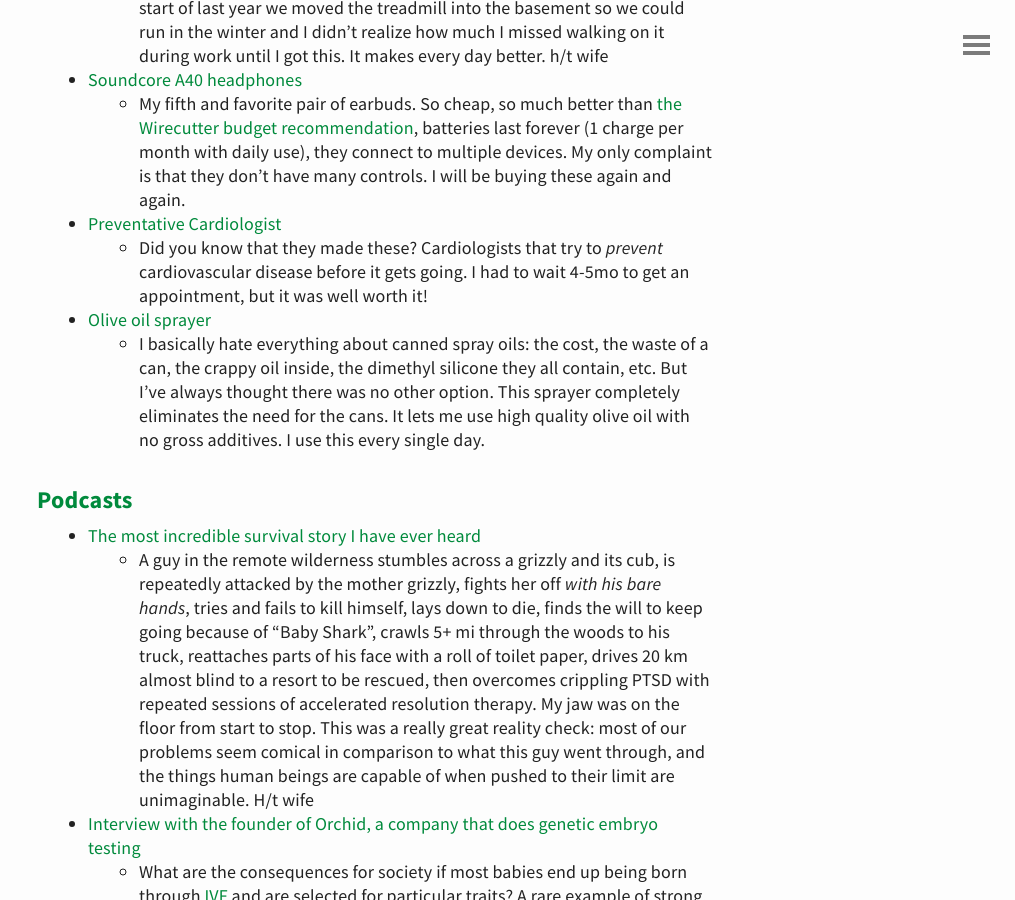
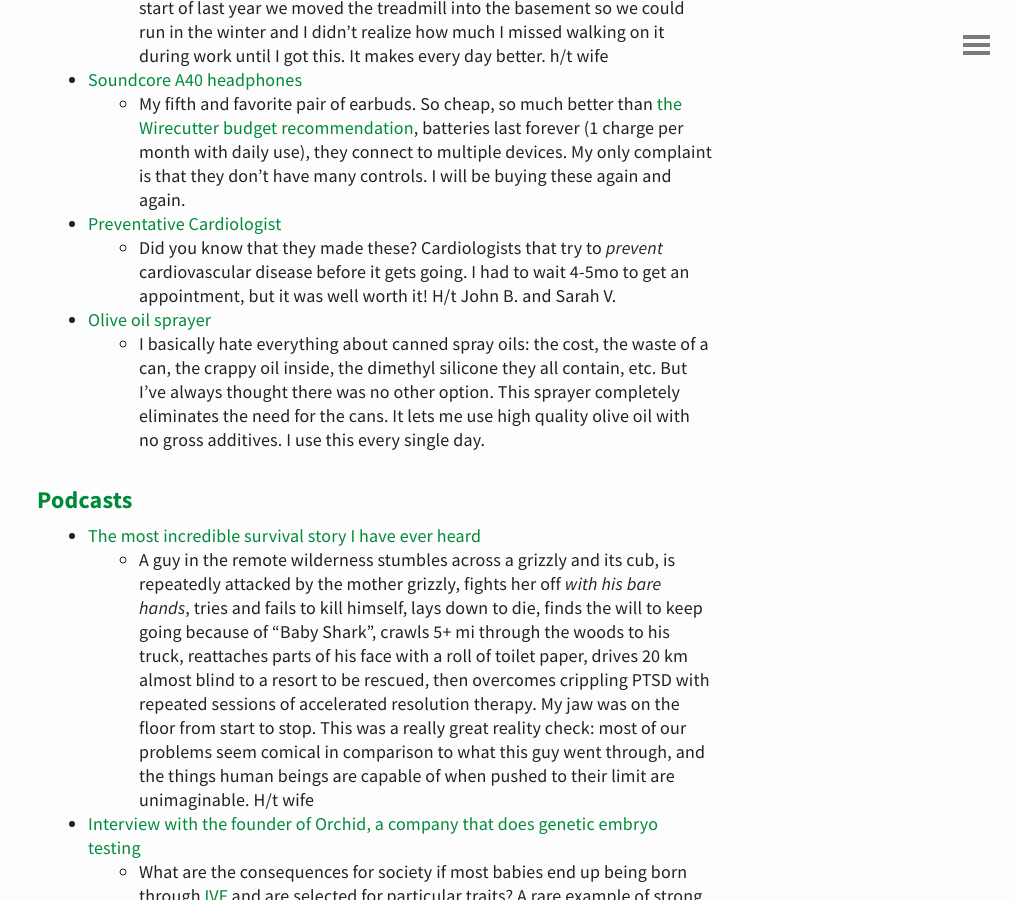
Before and after one commit to davidlaprade/davidlaprade.github.io, a Jekyll site: the page built from _posts/2025-12-31-the-best-of-2025.md, in a window 1280 px wide and 900 px high, scrolled down 1302 px. Shown: the whole window, without its empty margins (265-1280 px from the left). Built offline with Jekyll 4.4.1, drawn with Linux system fonts in a browser that asks for light colours; some of the changed text lies outside the part shown.

Commit message:
Add missing hat-tips to 2025 Best Of post

```diff
--- a/_posts/2025-12-31-the-best-of-2025.md
+++ b/_posts/2025-12-31-the-best-of-2025.md
@@ -24,7 +24,7 @@ My favorite discoveries from 2025. Previous best-of posts are [available here](/
 - [Soundcore A40 headphones](https://www.amazon.com/dp/B0B1LVC5VZ)
   - My fifth and favorite pair of earbuds. So cheap, so much better than [the Wirecutter budget recommendation](https://www.amazon.com/EarFun-Free-2S-Customizable-Waterproof/dp/B0CJM5F4QX), batteries last forever (1 charge per month with daily use), they connect to multiple devices. My only complaint is that they don’t have many controls. I will be buying these again and again.
 - [Preventative Cardiologist](https://www.pennmedicine.org/specialties/primary-cardiology/preventative-cardiovascular-care)
-  - Did you know that they made these? Cardiologists that try to _prevent_ cardiovascular disease before it gets going. I had to wait 4-5mo to get an appointment, but it was well worth it!
+  - Did you know that they made these? Cardiologists that try to _prevent_ cardiovascular disease before it gets going. I had to wait 4-5mo to get an appointment, but it was well worth it! H/t John B. and Sarah V.
 - [Olive oil sprayer](https://www.amazon.com/dp/B0CJF94M8J)
   - I basically hate everything about canned spray oils: the cost, the waste of a can, the crappy oil inside, the dimethyl silicone they all contain, etc. But I’ve always thought there was no other option. This sprayer completely eliminates the need for the cans. It lets me use high quality olive oil with no gross additives. I use this every single day.
 
```
Also changed, not shown: other parts of _posts/2025-12-31-the-best-of-2025.md (+1 -1 lines).
